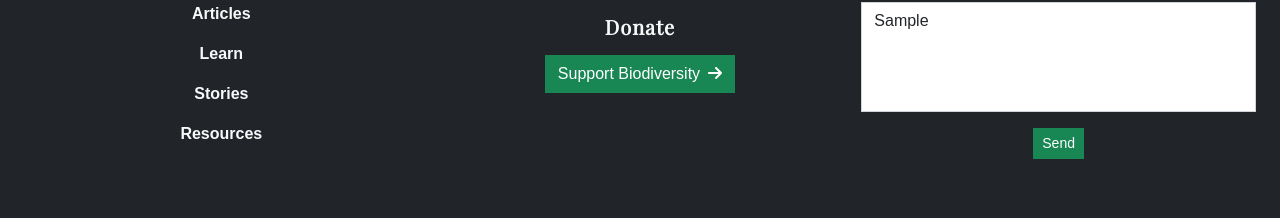
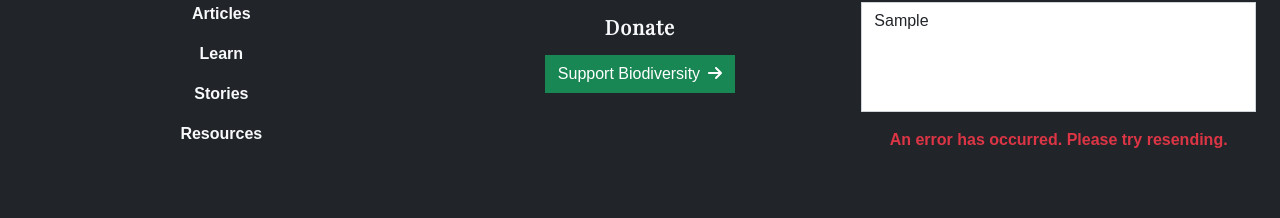
Before and after one commit to DMKCodes/bio-365, a React (Create React App) app in the folder client/: page /donations in a window 1280 px wide. Both pictures are taken after typing "Sample", "name@example.com", "Sample" into the empty fields and a click on the button "Send". Shown: the part 3687-3905 px from the top of the page. Built offline with nearby package versions, Linux system fonts and the light colour scheme; a web font is replaced by a local one.

Commit message:
alpha 1.0.1 update contact form

```diff
--- a/client/package.json
+++ b/client/package.json
@@ -3,18 +3,17 @@
   "version": "0.1.0",
   "private": true,
   "dependencies": {
+    "@emailjs/browser": "^3.11.0",
     "@fortawesome/fontawesome-svg-core": "^6.4.0",
     "@fortawesome/free-regular-svg-icons": "^6.4.2",
     "@fortawesome/free-solid-svg-icons": "^6.4.0",
     "@fortawesome/react-fontawesome": "^0.2.0",
-    "@fvilers/disable-react-devtools": "^1.3.0",
     "@reduxjs/toolkit": "^1.9.3",
     "bootstrap": "^5.2.3",
     "formik": "^2.2.9",
     "react": "^18.2.0",
     "react-dom": "^18.2.0",
     "react-globe.gl": "^2.24.1",
-    "react-helmet": "^6.1.0",
     "react-redux": "^8.0.5",
     "react-router-dom": "^6.9.0",
     "react-scripts": "5.0.1",
--- a/client/src/components/ContactForm.js
+++ b/client/src/components/ContactForm.js
@@ -1,11 +1,37 @@
+import { useState } from 'react';
 import { Col, Button, FormGroup } from 'reactstrap';
 import { Formik, Form, Field, ErrorMessage } from 'formik';
 import { validateContactForm } from '../utils/validateContactForm';
+import emailjs from '@emailjs/browser';
 
 const ContactForm = () => {
-    const handleSubmit = (values) => {
-        return;
-        // Placeholder for email.js
+    const [mailSent, setMailSent] = useState(false);
+    const [formSubmitted, setFormSubmitted] = useState(false);
+
+    const sendEmail = (values) => {
+        return emailjs.send('service_u7sogze', 'contact_form', values, 'cMM44Klo6HrPOcopj')
+            .then((response) => {
+                return true;
+            }, (error) => {
+                return false;
+            })
+    };
+
+    const handleSubmit = async (values) => {
+        try {
+            const send = await (sendEmail(values));
+
+            if (send) {
+                setMailSent(true);
+            } else {
+                setMailSent(false);
+            }
+
+            setFormSubmitted(true);
+        } catch (error) {
+            setMailSent(false);
+            setFormSubmitted(true);
+        }
     };
 
     return (
@@ -61,6 +87,15 @@ const ContactForm = () => {
                 </FormGroup>
                 <FormGroup row className='text-center'>
                     <Col md='12'>
+                        {formSubmitted && mailSent ? (
+                            <p className='text-success fw-bold'>
+                                Your feedback has been sent. Thank you!
+                            </p>
+                        ) : formSubmitted && !mailSent ? (
+                            <p className='text-danger fw-bold'>
+                                An error has occurred. Please try resending.
+                            </p>
+                        ) : !formSubmitted ? (
                             <Button
                                 type='submit'
                                 color='success'
@@ -68,6 +103,7 @@ const ContactForm = () => {
                             >
                                 Send
                             </Button>
+                        ) : null}
                     </Col>
                 </FormGroup>
             </Form>
```
Also changed, not shown: 1 other file (tests, documents, lock files or other folders). Lines whose indentation alone changed are shown as unchanged.
